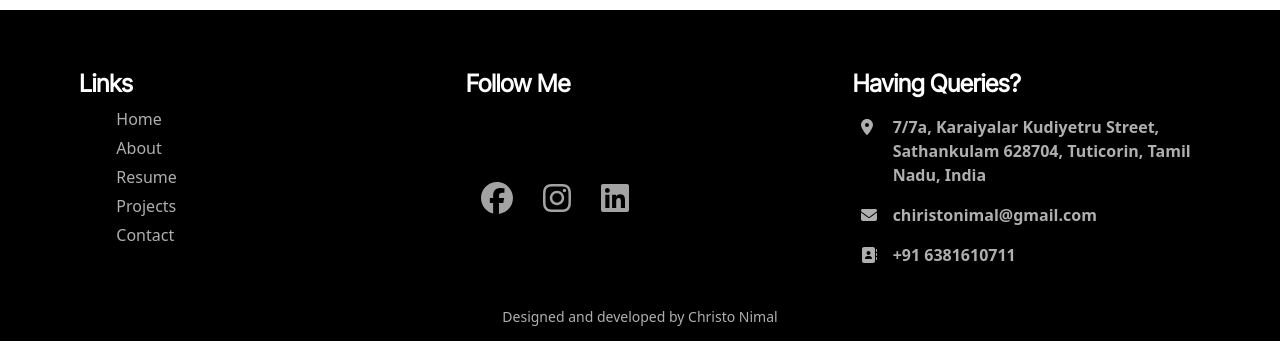
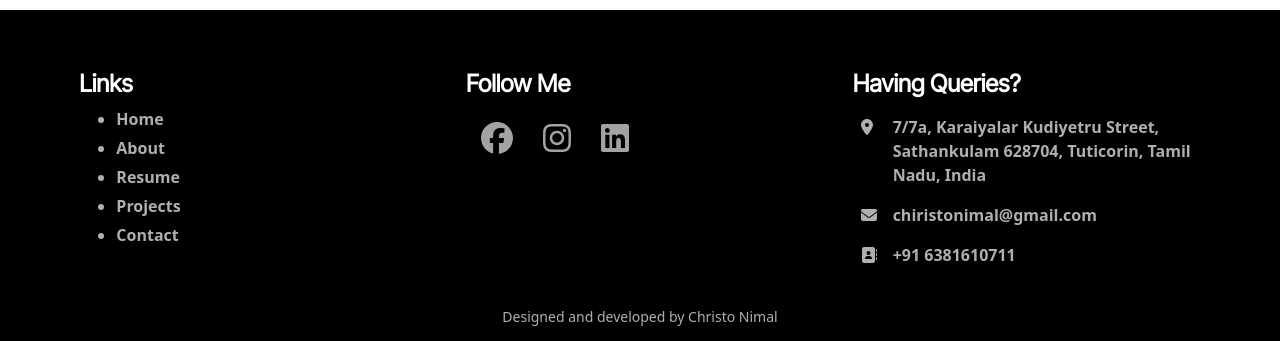
Before and after one commit to nimalchrist/portfolio-app, a React (Create React App) app: page / in a window 1280 px wide. Shown: the part 4525-4866 px from the top of the page. Built offline with nearby package versions, Linux system fonts and the light colour scheme; a web font is replaced by a local one.

Commit message:
one more time hoping

```diff
--- a/src/App.js
+++ b/src/App.js
@@ -10,6 +10,20 @@ import Contact from "./components/Contact";
 import Footer from "./components/Footer";
 
 function App() {
+  function handleHireMeOnClick() {
+    const recruiterEmail = "chiristonimal@gmail.com";
+    const subject = "Job Inquiry";
+    const ccEmail = "chiristonimal@gmail.com"; // Your email address
+
+    const gmailLink = `https://mail.google.com/mail/u/0/?tab=rm&ogbl#inbox?compose=new&to=${recruiterEmail}&subject=${encodeURIComponent(
+      subject
+    )}&cc=${ccEmail}`;
+
+    const newTab = window.open(gmailLink, "_blank");
+    if (newTab) {
+      newTab.focus();
+    }
+  }
   const hostName = "CHIRISTO SELVA NIMAL";
   return (
     <>
@@ -26,11 +40,15 @@ function App() {
       <Resume />
       <Projects />
       <div className="free-lancing-section">
-        <div className="overlay"></div> {/* Add the overlay div */}
+        <div className="overlay"></div>
         <h1>
           I am available for <span>FreeLancing!</span>
         </h1>
-        <Button variant="info" className="px-4 py-2 hire-me-btn">
+        <Button
+          variant="info"
+          className="px-4 py-2 hire-me-btn"
+          onClick={handleHireMeOnClick}
+        >
           Hire Me
         </Button>
       </div>
--- a/src/components/Navbar.jsx
+++ b/src/components/Navbar.jsx
@@ -1,5 +1,5 @@
 import React from "react";
-import { Navbar, Nav, NavItem, NavLink, Button } from "react-bootstrap";
+import { Navbar, Nav, NavItem, NavLink } from "react-bootstrap";
 import "../styles/Home.css";
 import { useState, useEffect } from "react";
 
@@ -81,6 +81,7 @@ export default function NavbarHeader() {
             <a
               href="https://drive.google.com/file/d/1FTizPvLh31MWEd8GuPu2dztw5EOR9Ic0/view?usp=drive_link"
               download="Nimal resume.pdf"
+              rel="noreferrer"
               target="_blank"
               className="cv-button"
             >
--- a/src/styles/Footer.css
+++ b/src/styles/Footer.css
@@ -22,18 +22,16 @@
     flex-basis: 30%;
 }
 .link-section ul li{
-    list-style: none;
+    color: #afafaf;
     margin: 5px;
 }
 .link-section ul li a{
+    font-weight: bold;
     text-decoration: none;
     color: #afafaf;
 }
 .footer-section .follow-me-section{
     flex-basis: 30%;
-    display: flex;
-    justify-content: start;
-    flex-wrap: wrap;
 }
 .follow-me-section h2{
     flex-basis: 100%;
```
Also changed, not shown: package.json (+4 -4 lines), 1 other file (tests, documents, lock files or other folders).
